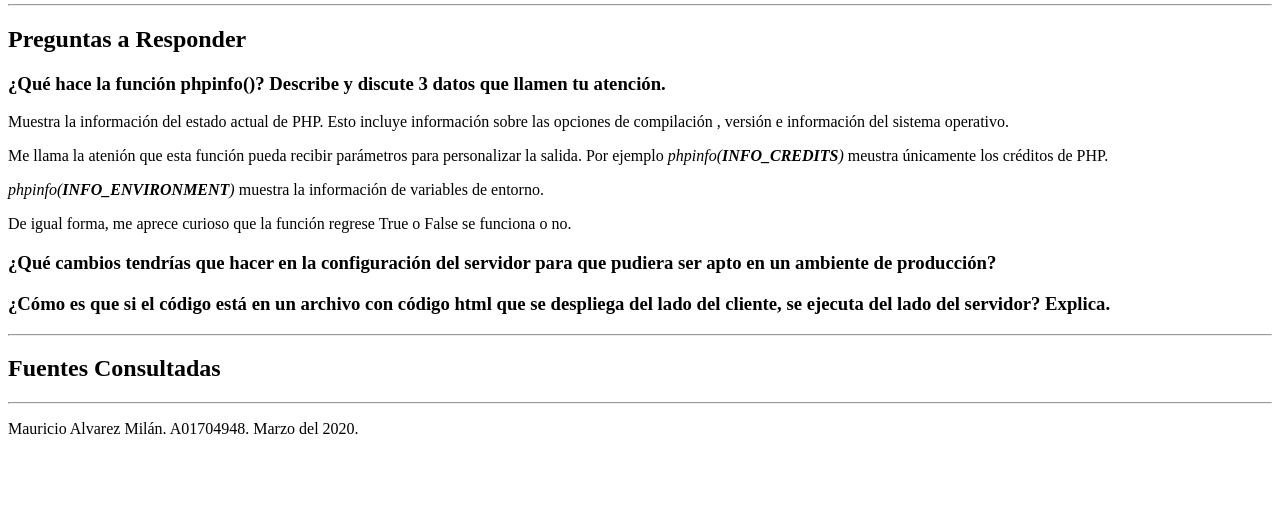
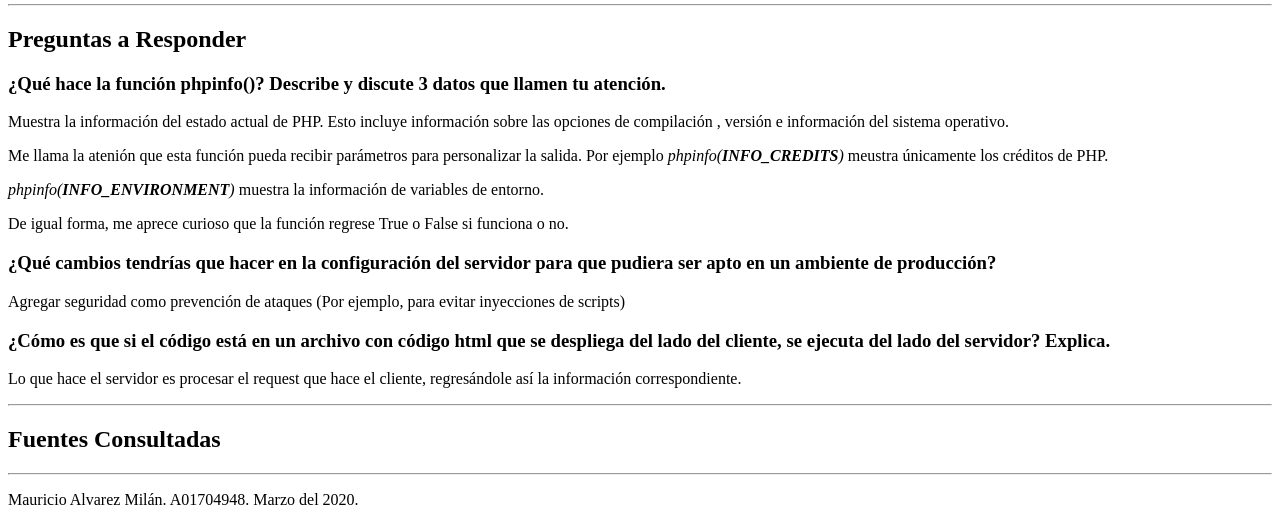
Before and after one commit to MauALV/a01704948-labs-daw, a PHP site: page / in a window 1280 px wide; the page is wider, and only the part inside the window is pictured. Shown: the part 880-1405 px from the top of that part. Before the commit the page ends 1314 px from the top of that part, so only its background shows below. Run offline with PHP 8.4, Linux system fonts and the light colour scheme.

Commit message:
Contestar preguntas 2 y 3

```diff
--- a/Lab 09/index.php
+++ b/Lab 09/index.php
@@ -121,13 +121,15 @@
                 <p>Muestra la información del estado actual de PHP. Esto incluye información sobre las opciones de compilación , versión e información del sistema operativo.</p>
                 <p>Me llama la atenión que esta función pueda recibir parámetros para personalizar la salida. Por ejemplo <em>phpinfo(<strong>INFO_CREDITS</strong>)</em> meustra únicamente los créditos de PHP.</p>
                 <p><em>phpinfo(<strong>INFO_ENVIRONMENT</strong>)</em> muestra la información de variables de entorno.</p>
-                <p>De igual forma, me aprece curioso que la función regrese True o False se funciona o no.</p>
+                <p>De igual forma, me aprece curioso que la función regrese True o False si funciona o no.</p>
             </article>
             <article class="pregunta" id="pregunta2">
                 <h3>¿Qué cambios tendrías que hacer en la configuración del servidor para que pudiera ser apto en un ambiente de producción?</h3>
+                <p>Agregar seguridad como prevención de ataques (Por ejemplo, para evitar inyecciones de scripts)</p>
             </article>
             <article class="pregunta" id="pregunta3">
                 <h3>¿Cómo es que si el código está en un archivo con código html que se despliega del lado del cliente, se ejecuta del lado del servidor? Explica.</h3>
+                <p>Lo que hace el servidor es procesar el request que hace el cliente, regresándole así la información correspondiente.</p>
             </article>
         </section>
         <hr>
```
